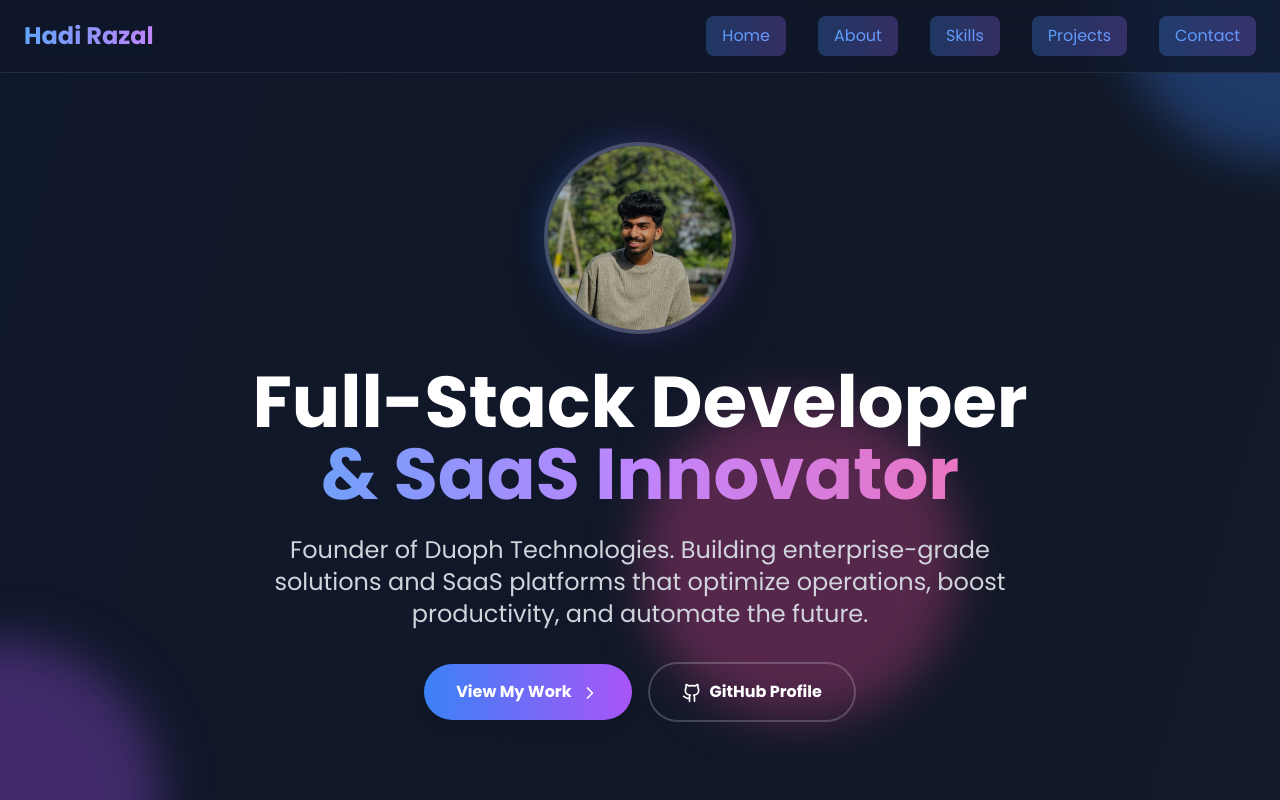
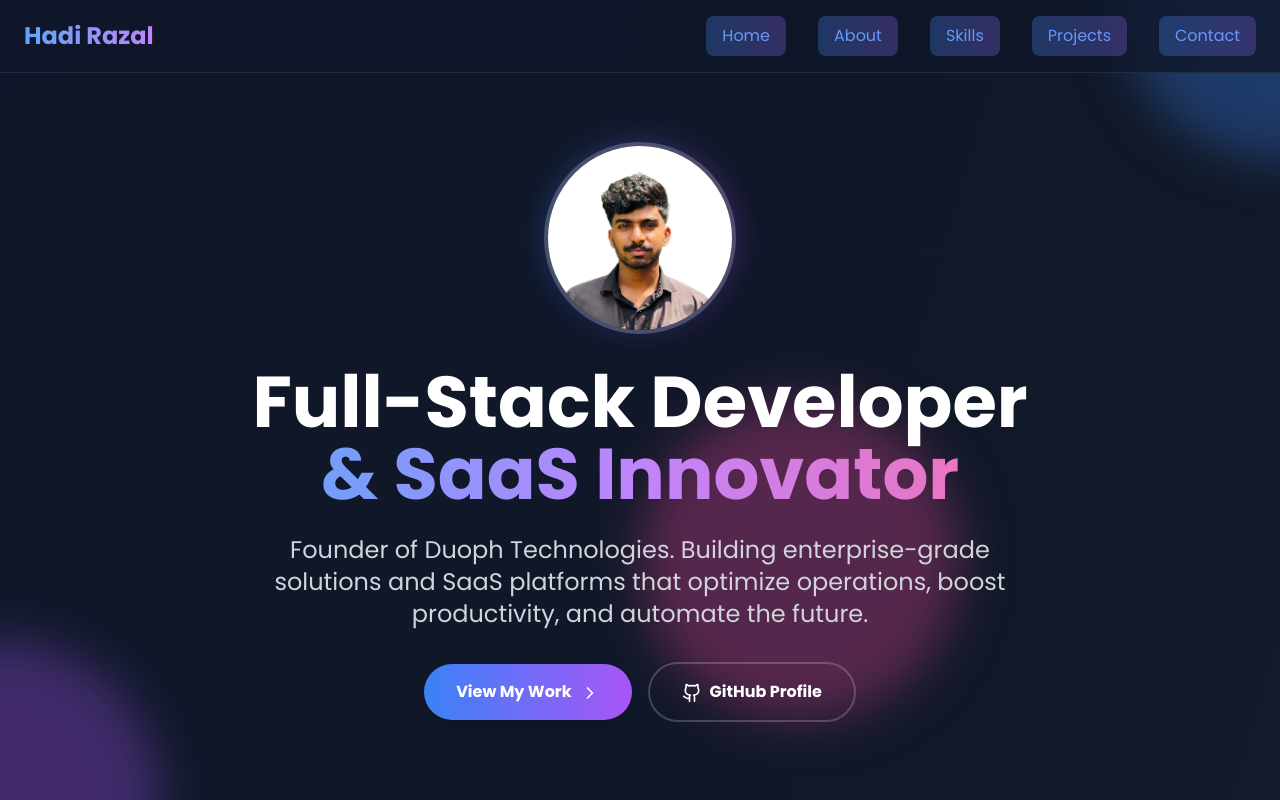
Before and after one commit to hadi-razal/hadirazal-porfolio, a Next.js app: page / in a window 1280 px wide. Shown: the top 800 px of the page. Built offline with nearby package versions, Linux system fonts and the light colour scheme.

Commit message:
added new photo

```diff
--- a/app/page.tsx
+++ b/app/page.tsx
@@ -254,7 +254,7 @@
             <div className="relative w-48 h-48 mx-auto mb-8">
               <div className="absolute inset-0 bg-gradient-to-r from-blue-500 to-purple-500 rounded-full blur-lg opacity-30"></div>
               <img
-                src="/hadi2.jpg"
+                src="/myphoto.jpg"
                 alt="Hadi Razal"
                 className="relative w-full h-full rounded-full object-cover border-4 border-white/20 shadow-2xl"
               />
```
Also changed, not shown: public/myphoto.jpg (added).
